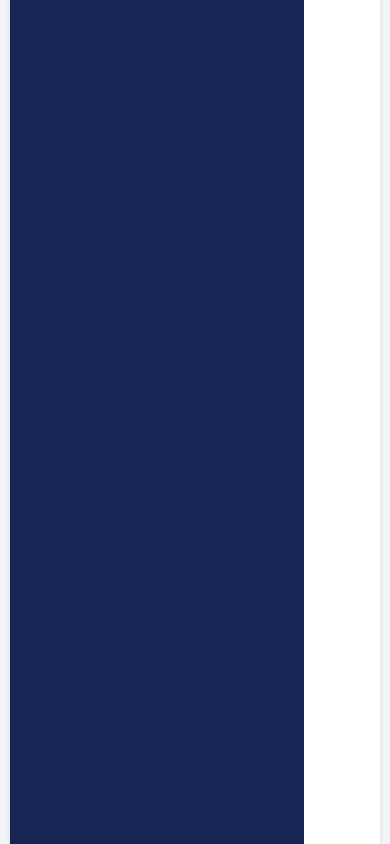
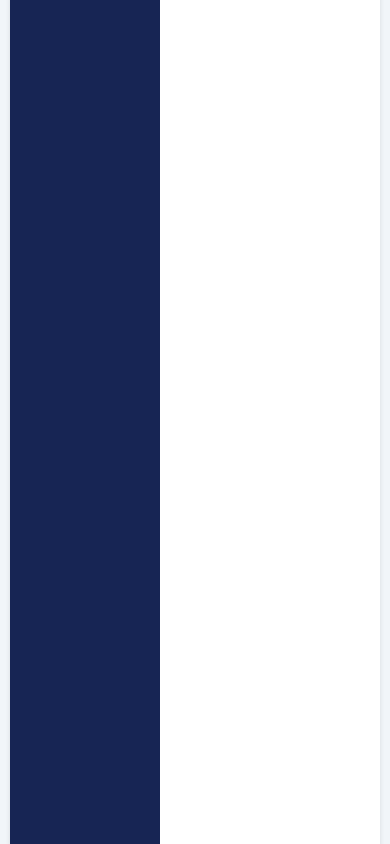
Before and after one commit to abdallah-aljbour/arenaKnowledgeBase, a React (Vite) app: page / in a window 390 px wide. Built offline with nearby package versions, Linux system fonts and the light colour scheme.

Commit message:
fixed the design responsive to make the ccomponents rsponsive with other views

```diff
--- a/src/styles/main.scss
+++ b/src/styles/main.scss
@@ -22,30 +22,29 @@
 }
 
 .main-content {
-  width: 100%;
-  max-width: 1440px;
+  width: 1376px;
   height: auto;
   max-height: 1020px;
   background: white;
   border-radius: 0.625rem;
   display: flex;
-  flex-direction: row; /* Changed to row to allow sidebar and content side by side */
+  flex-direction: row;
   gap: 0.75rem;
   box-shadow: 0rem 0.125rem 0.3125rem rgba(0, 0, 0, 0.1);
-  overflow: hidden; /* Ensures content doesn't overflow */
+  overflow: hidden;
 }
 
-.sidebar {
-  width: 294px;
-  min-width: 294px; /* Prevents sidebar from shrinking */
-  height: 100%;
-  padding: 16px;
-  background-color: #172554;
-  border-radius: 12px;
-  display: flex;
-  flex-direction: column;
-  gap: 28px;
-}
+// .sidebar {
+//   width: 294px;
+//   min-width: 294px;
+//   height: 100%;
+//   padding: 16px;
+//   background-color: #172554;
+//   border-radius: 12px;
+//   display: flex;
+//   flex-direction: column;
+//   gap: 28px;
+// }
 
 .content-area {
   flex-grow: 1;
@@ -55,7 +54,7 @@
 }
 
 /* Responsive Design */
-@media (max-width: 1440px) {
+@media (min-width: 1445px) {
   .main-content {
     max-width: 100%;
     max-height: none;
--- a/src/styles/sidebar.scss
+++ b/src/styles/sidebar.scss
@@ -1,6 +1,6 @@
 .sidebar {
-  width: 294px; // Sidebar width
-  height: 940px; // Sidebar height
+  width: 294px;
+  height: 940px;
   padding: 16px; // Padding inside sidebar
   background-color: #172554; // Background color of the sidebar
   border-radius: 12px; // Border radius for rounded corners
@@ -9,6 +9,14 @@
   gap: 28px; // Gap between sidebar elements (for when items are added)
 }
 // Media query for responsiveness
+@media (min-width: 1441px) and (max-width: 1536px) {
+  .sidebar {
+    width: 294px;
+    height: calc(100vh - 42px);
+    padding: 16px;
+  }
+}
+
 @media (max-width: 1024px) {
   .sidebar {
     width: 250px; // Reduce sidebar width on smaller screens
```
